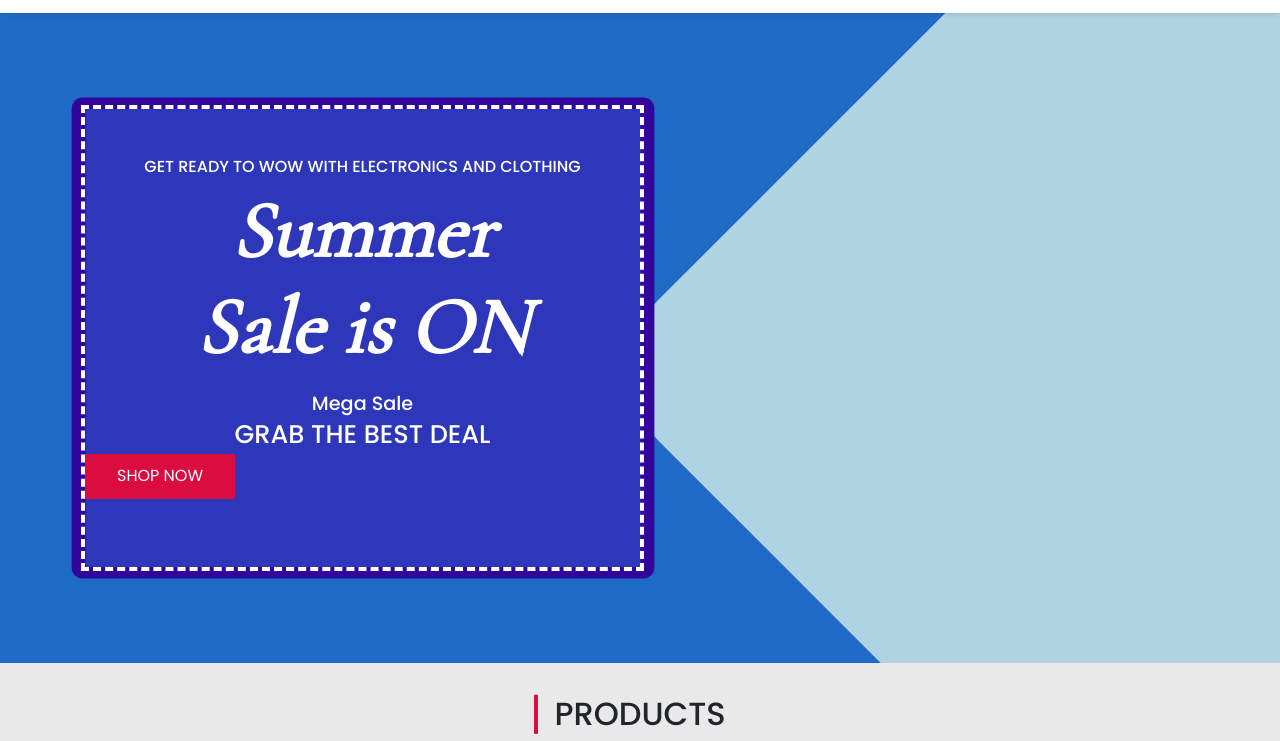
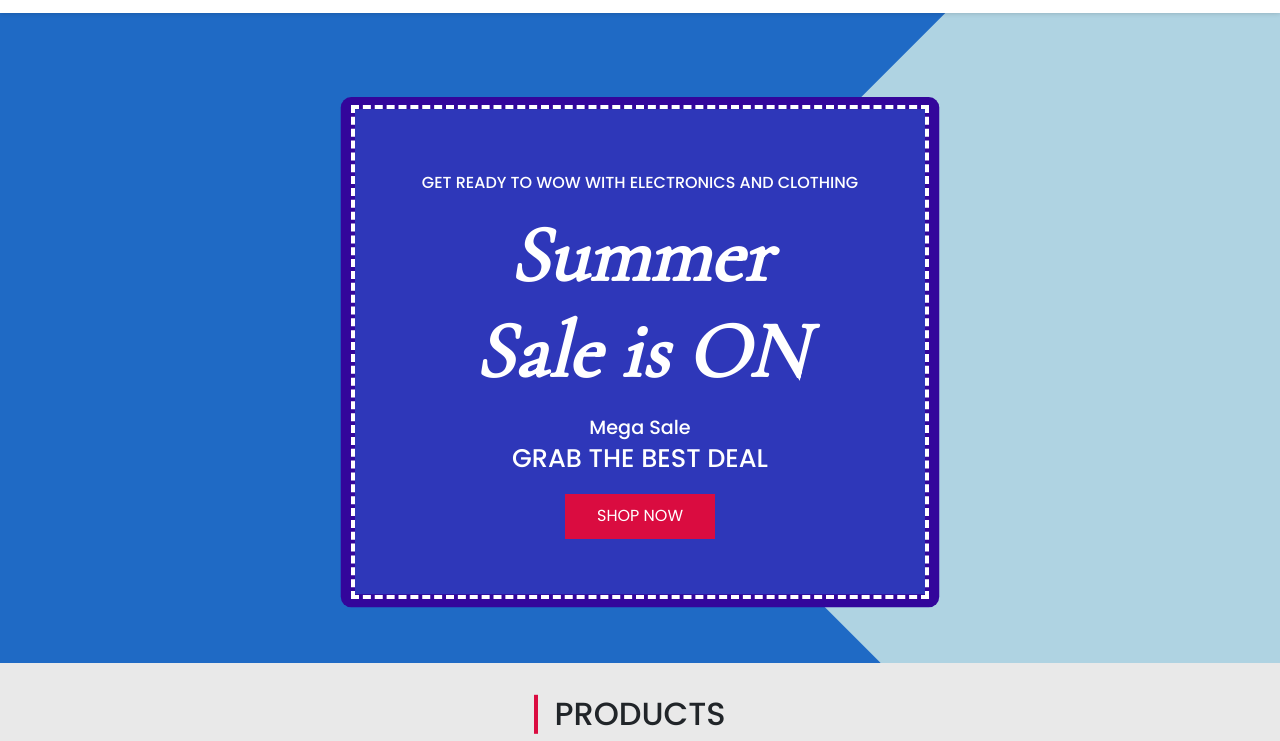
Before and after one commit to Bharat-Ag/shop, a plain HTML site: page index.htm in a window 1280 px wide. Shown: the part 59-800 px from the top of the page. Drawn offline with nearby package versions, Linux system fonts and the light colour scheme.

Commit message:
Update index.htm

```diff
--- a/index.htm
+++ b/index.htm
@@ -86,21 +86,23 @@
         </div>
     </div>
     <section class="heroSection py-xl-5">
-        <div class="container">
+        <div class="container p-0">
             <div class="heroSection_bg"></div>
-            <div class="row py-xl-5 m-auto hero">
-                <div class=" heading col-md-6 p-0 py-xl-5 text-center">
+            <div class="row p-0 py-xl-5 m-xl-auto hero">
+                <div class=" heading col-sm-6 p-0 py-xl-5 text-center m-auto">
                     <div class="style"></div>
-                    <h3 class="startHeading text-white py-3 py-xl-0">Get Ready to Wow with Electronics and Clothing</h3>
+                    <h3 class="startHeading text-white p-0 py-md-3 m-0">Get Ready to Wow with Electronics and
+                        Clothing</h3>
                     <h1 class="mainHeading  m-0 p-0">Summer <br> Sale is ON
                     </h1>
-                    <h4 class="mega_sale text-white  m-0 p-0 mt-3 ">Mega Sale</h4>
+                    <h4 class="mega_sale text-white  m-0 p-0 mt-xl-3 ">Mega Sale</h4>
                     <span class="subMainHeadLine text-white  m-0 p-0 ">GRAB THE BEST DEAL</span>
-                    <a href="#collection">
-                        <button class="shopBtn" href="#collection">SHOP NOW</button>
+                    <a href="#collection" class=" text-white text-decoration-none  ">
+                        <div class="shopBtn my-2 mt-xl-3 ml-auto mr-auto mb-0">
+                            SHOP NOW
+                        </div>
                     </a>
                 </div>
-                <img src="" alt="">
             </div>
         </div>
     </section>
@@ -203,7 +205,8 @@
                                     <img src="./img/products/phone.png" alt="">
                                 </div>
                                 <div class="item_detail">
-                                    <h3>Redmi Note 12 5G Black <br> 6GB RAM 128GB ROM | 1st Phone with 120Hz Super
+                                    <h3>Redmi Note 12 5G Black <br> 6GB RAM 128GB ROM | 1st Phone
+                                        with 120Hz Super
                                         AMOLED and Snapdragon® 4 Gen 1</h3>
                                     <div class="rating m-0 p-0">
                                         <span class="material-symbols-outlined">
@@ -263,7 +266,8 @@
                                     <img src="./img/products/monitor.png" alt="">
                                 </div>
                                 <div class="item_detail">
-                                    <h3>Monitor 27-inch(68.60cm) FHD Monitor, IPS, 75 Hz, Bezel Less Design, AMD
+                                    <h3>Monitor 27-inch(68.60cm) FHD Monitor, IPS, 75 Hz, Bezel Less
+                                        Design, AMD
                                         FreeSync, Flicker Free, HDMI, D-sub,</h3>
                                     <div class="rating">
                                         <span class="material-symbols-outlined">
@@ -404,9 +408,12 @@
                         <div class="carousel-item active">
                             <img class="d-block" src="./img/customer/c_1.jpg" alt="First slide">
                             <span class="text-center">angelina jolie</span>
-                            <p>I have been using your website services for six months and I am very impressed with them.
-                                Your website is user-friendly, features and options to suit my needs. I can easily
-                                create, edit and manage my online content. I can also access analytics, reports and
+                            <p>I have been using your website services for six months and I am very
+                                impressed with them.
+                                Your website is user-friendly, features and options to suit my
+                                needs. I can easily
+                                create, edit and manage my online content. I can also access
+                                analytics, reports and
                                 feedback to improve my performance.
                             </p>
                         </div>
@@ -414,24 +421,31 @@
                             <img class="d-block " src="./img/customer/c_2.jpeg" alt="Second slide">
                             <span class="text-center">Nick San</span>
 
-                            <p>I would highly recommend your website services to anyone who wants to create and maintain
-                                a professional and successful online platform. You will not regret it.</p>
+                            <p>I would highly recommend your website services to anyone who wants to
+                                create and maintain
+                                a professional and successful online platform. You will not regret
+                                it.</p>
                         </div>
                         <div class="carousel-item">
                             <img class="d-block " src="./img/customer/c_3.jpg" alt="Third slide">
                             <span class="text-center">rish masci</span>
 
-                            <p>Your website services have helped me grow my online presence and reach more customers.
-                                They have also saved me time and money. I appreciate the quality and value of your
+                            <p>Your website services have helped me grow my online presence and
+                                reach more customers.
+                                They have also saved me time and money. I appreciate the quality and
+                                value of your
                                 services. They are the best in the market.</p>
                         </div>
                         <div class="carousel-item">
                             <img class="d-block " src="./img/customer/c_4.jpg" alt="Third slide">
                             <span class="text-center">Jan Hassan</span>
 
-                            <p>I have been using your website services for three months and they are okay. Your website
-                                is easy to use and has some useful features. However, it also has some drawbacks. It is
-                                sometimes slow and crashes often. It also does not have enough customization options..
+                            <p>I have been using your website services for three months and they are
+                                okay. Your website
+                                is easy to use and has some useful features. However, it also has
+                                some drawbacks. It is
+                                sometimes slow and crashes often. It also does not have enough
+                                customization options..
                             </p>
                         </div>
                     </div>
@@ -466,7 +480,8 @@
                     <ul class="nav flex-column">
                         <li class="nav-item mb-2"><a href="#" class="nav-link p-0 text-muted">delivery</a></li>
                         <li class="nav-item mb-2"><a href="#" class="nav-link p-0 text-muted">designing</a></li>
-                        <li class="nav-item mb-2"><a href="#" class="nav-link p-0 text-muted">join team</a></li>
+                        <li class="nav-item mb-2"><a href="#" class="nav-link p-0 text-muted">join
+                                team</a></li>
 
                     </ul>
                 </div>
@@ -522,8 +537,6 @@
             </div>
         </footer>
     </div>
-
-
     <!-- -----------------------------------------own script File-->
     <script src="./script.js"></script>
 
```
